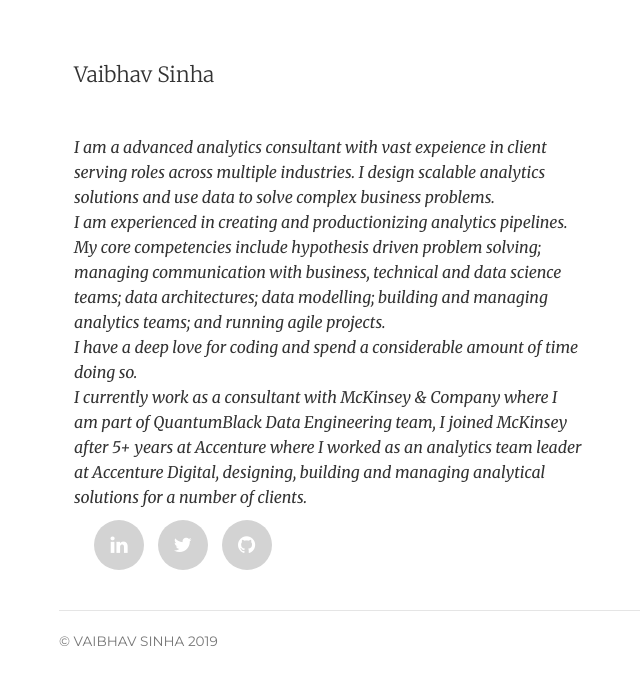
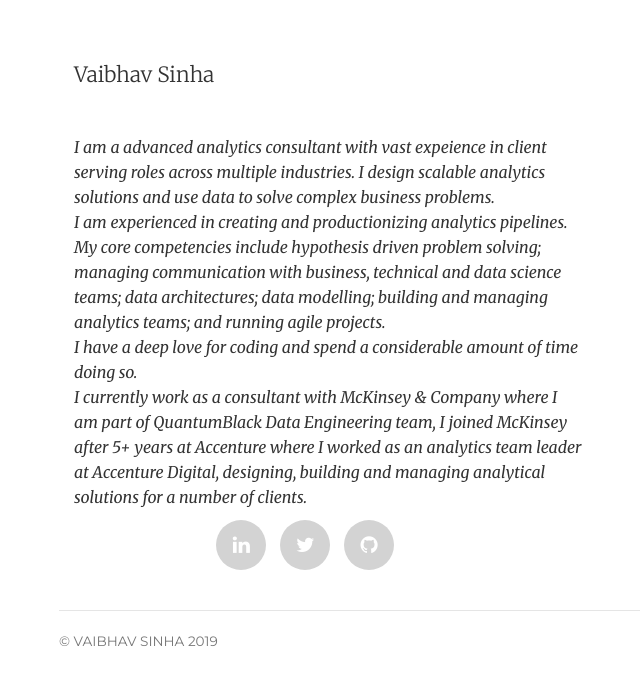
Before and after one commit to sinhav/sinhav.github.io, a Jekyll site: the page built from index.html, in a window 1280 px wide. Shown: the top 685 px of the page, without its empty margins (221-861 px from the left). Built offline with Jekyll 4.4.1, drawn with Linux system fonts in a browser that asks for light colours; nearby versions of some CDN libraries.

Commit message:
Update index.html

```diff
--- a/index.html
+++ b/index.html
@@ -9,7 +9,7 @@
 <!-- <div class="jumbotron"> -->
 <link href="//maxcdn.bootstrapcdn.com/font-awesome/4.2.0/css/font-awesome.min.css" rel="stylesheet">
 <div class="row marketing">
-	<div itemscope itemtype="http://data-vocabulary.org/Person" class="col-sm-9" clear="left">
+	<div itemscope itemtype="http://data-vocabulary.org/Person" class="col-sm-9">
 	<p class="lead" align = "centre">Vaibhav Sinha</p>
 	<P>
 	<i>
@@ -19,7 +19,7 @@
 	<br>I currently work as a consultant with McKinsey & Company where I am part of QuantumBlack Data Engineering team, I joined McKinsey after 5+ years at Accenture where I worked as an analytics team leader at Accenture Digital, designing, building and managing analytical solutions for a number of clients.
 	</i>
 	</P>
-	<div class="col-md-8" align="centre" clear="left">
+	<div class="col-md-8" align="right" clear="left">
         <ul class="social-network social-circle">
             <li><a href="https://www.linkedin.com/in/sinhavv" class="icoLinkedin" title="Linkedin"><i class="fa fa-linkedin"></i></a></li>
             <li><a href="https://twitter.com/sinhav_" class="icoTwitter" title="Twitter"><i class="fa fa-twitter"></i></a></li>
```
